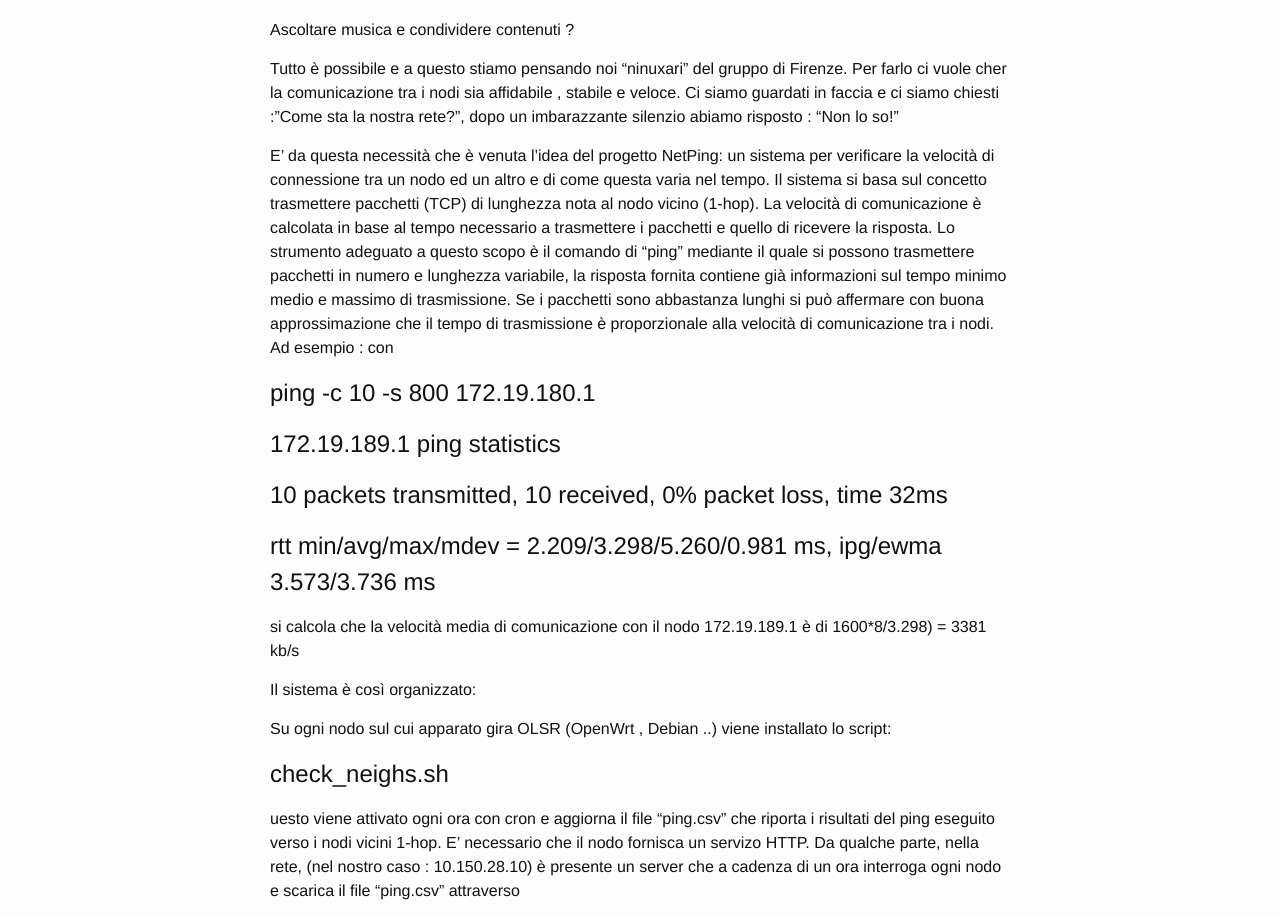
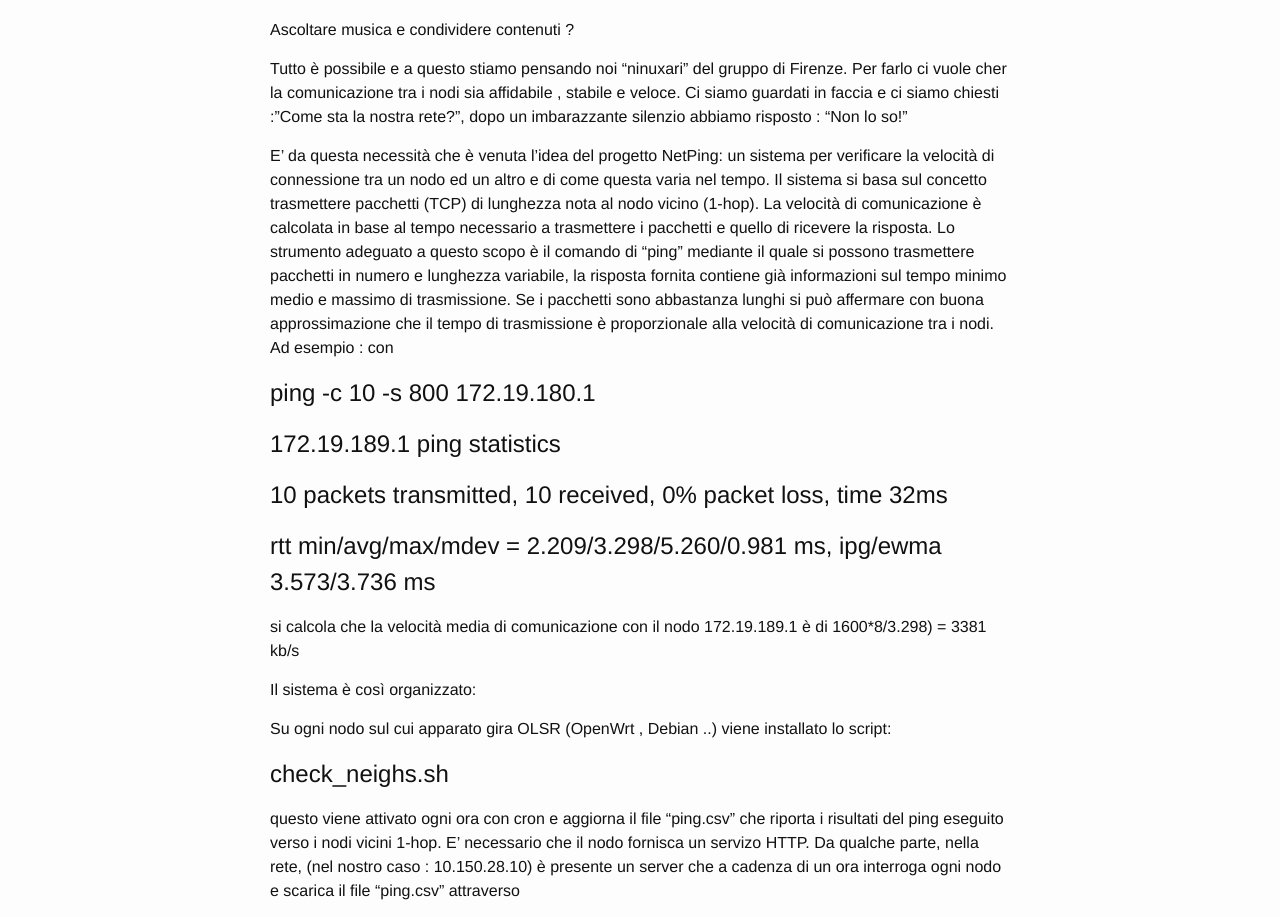
Before and after one commit to ninux-fi/firenze.ninux.org___old, a Jekyll site: the page built from _posts/2015-10-18-NetPing-Progetto di monitoring e analisi della rete Ninux-Fi.md, in a window 1280 px wide and 1400 px high. Shown: the part 302-1219 px from the top of the window. Built offline with Jekyll 4.4.1, drawn with Linux system fonts in a browser that asks for light colours; comment, search, counter and statistics services are not loaded; some of the changed text lies outside the part shown.

Commit message:
Correzione

```diff
--- a/_posts/2015-10-18-NetPing-Progetto di monitoring e analisi della rete Ninux-Fi.md
+++ b/_posts/2015-10-18-NetPing-Progetto di monitoring e analisi della rete Ninux-Fi.md
@@ -14,7 +14,7 @@ Ascoltare musica e condividere contenuti ?
 Tutto è possibile e a questo stiamo pensando noi "ninuxari" del gruppo di Firenze.
 Per farlo ci vuole cher la comunicazione tra i nodi sia affidabile , stabile e veloce.
 Ci siamo guardati in faccia e ci siamo chiesti :"Come sta la nostra rete?",
-dopo un imbarazzante silenzio abiamo risposto : "Non lo so!"
+dopo un imbarazzante silenzio abbiamo risposto : "Non lo so!"
 
 E' da questa necessità che è venuta l'idea del progetto NetPing: un sistema per verificare la velocità di connessione tra un nodo ed
 un altro e di come questa varia nel tempo.
@@ -37,7 +37,8 @@ Il sistema è così organizzato:
 Su ogni nodo sul cui apparato gira OLSR (OpenWrt , Debian ..) viene installato lo script:
 
 #check_neighs.sh
-uesto viene attivato ogni ora con cron e  aggiorna il file "ping.csv" che riporta i risultati del ping eseguito verso i nodi vicini 1-hop.
+
+questo viene attivato ogni ora con cron e  aggiorna il file "ping.csv" che riporta i risultati del ping eseguito verso i nodi vicini 1-hop.
 E' necessario che il nodo fornisca un servizo HTTP.
 Da qualche parte, nella rete, (nel nostro caso : 10.150.28.10) è presente un server che a cadenza di un ora
 interroga ogni nodo e scarica il file "ping.csv" attraverso
```
Also changed, not shown: other parts of _posts/2015-10-18-NetPing-Progetto di monitoring e analisi della rete Ninux-Fi.md (+1 -1 lines).
